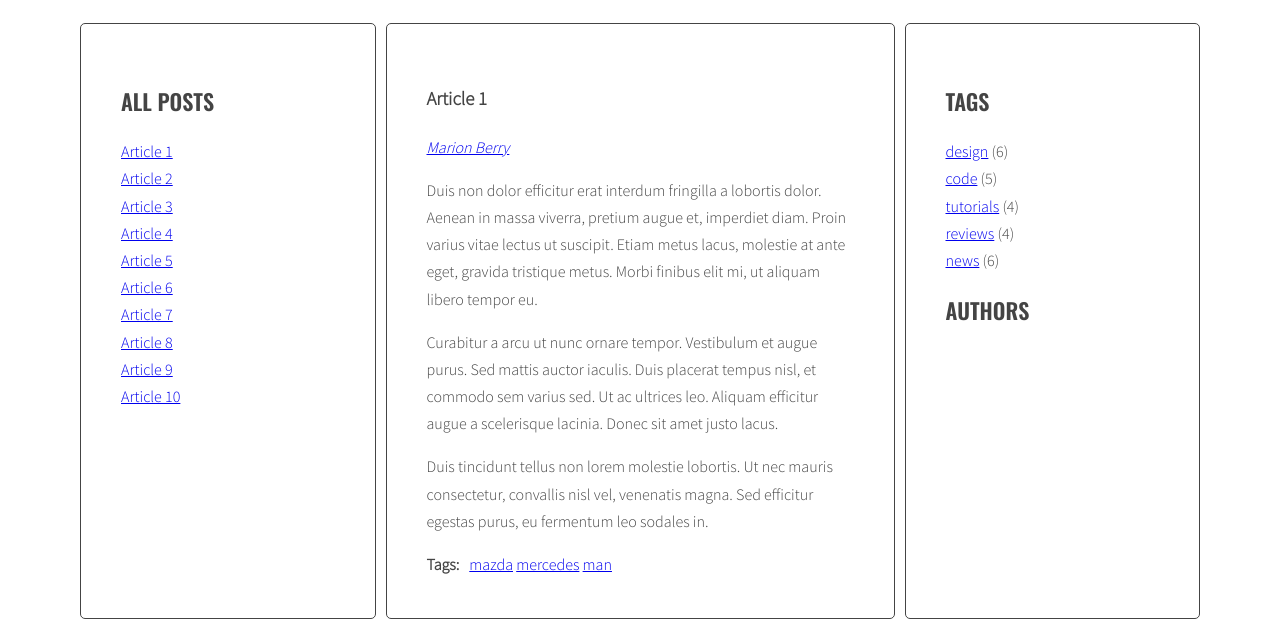
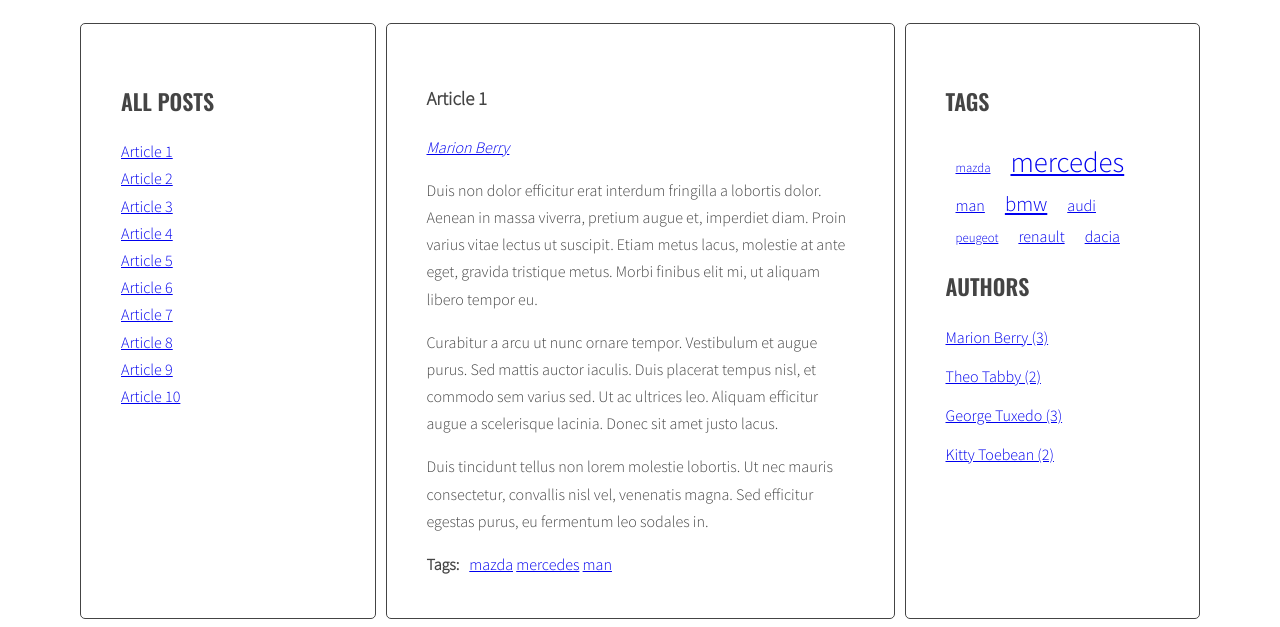
Before and after one commit to Patkuss/javascript-blog, a website: page index.html in a window 1280 px wide. Shown: the part 220-847 px from the top of the page. Drawn offline with nearby package versions, Linux system fonts and the light colour scheme.

Commit message:
Add 7.3 task

```diff
--- a/index.html
+++ b/index.html
@@ -160,11 +160,6 @@
             <aside class="sidebar">
               <h2 class="section-title">Tags</h2>
               <ul class="list tags">
-                <li><a href="#">design</a> <span>(6)</span></li>
-                <li><a href="#">code</a> <span>(5)</span></li>
-                <li><a href="#">tutorials</a> <span>(4)</span></li>
-                <li><a href="#">reviews</a> <span>(4)</span></li>
-                <li><a href="#">news</a> <span>(6)</span></li>
               </ul>
               <h2 class="section-title">Authors</h2>
               <ul class="list authors">
--- a/js/script.js
+++ b/js/script.js
@@ -1,325 +1,175 @@
 'use strict';
+
+const optArticleSelector = '.post',
+  optTitleSelector = '.post-title',
+  optTitleListSelector = '.titles',
+  optArticleTagsSelector = '.post-tags .list',
+  optArticleAuthorSelector = '.post-author',
+  optTagsListSelector = '.tags.list',
+  optCloudClassCount = '5',
+  optCloudClassPrefix = 'tag-size-',
+  optAuthorsListSelector = '.authors.list';
 
 
 const titleClickHandler = function(event){
   event.preventDefault();
   const clickedElement = this;
-
-
-  /* [DONE] remove class 'active' from all article links  */
-
   const activeLinks = document.querySelectorAll('.titles a.active');
-
-  for(let activeLink of activeLinks){
+  for(let activeLink of activeLinks) {
     activeLink.classList.remove('active');
   }
-
-  /* [DONE] add class 'active' to the clicked link */
-
   clickedElement.classList.add('active');
-
-  /* [DONE] remove class 'active' from all articles */
-
-  const activeArticles = document.querySelectorAll('.posts article.active');
-
-  for(let activeArticle of activeArticles){
+  const activeArticles = document.querySelectorAll('.posts article.post');
+  for(let activeArticle of activeArticles) {
     activeArticle.classList.remove('active');
   }
-
-  /* [DONE] get 'href' attribute from the clicked link */
-
   const articleSelector = clickedElement.getAttribute('href');
-
-  /* [DONE] find the correct article using the selector (value of 'href' attribute) */
-
   const targetArticle = document.querySelector(articleSelector);
-
-  /* [DONE] add class 'active' to the correct article */
-
   targetArticle.classList.add('active');
 }
 
-/* Taks 6.4 */
 
-const optArticleSelector = '.post',
-  optTitleSelector = '.post-title',
-  optTitleListSelector = '.titles',
-  optArticleTagsSelector = '.post-tags .list',
-  optArticleAuthorSelector = '.post-author';
-
-function generateTitleLinks(customSelector = ''){
-
-  /* [DONE] remove contents of titleList */
-
+function generateTitleLinks(customSelector = '') {
   const titleList = document.querySelector(optTitleListSelector);
-  titleList.innerHTML = '';
-
-  /* [DONE] for each article */
-
+  const articles = document.querySelectorAll(optArticleSelector + customSelector);
   let html = '';
-  const articles = document.querySelectorAll(optArticleSelector + customSelector);
   for(let article of articles) {
-
-    /* [DONE] get the article id */
-
     const articleId = article.getAttribute('id');
-
-    /* [DONE] find the title element and get the title */
-
     const articleTitle = article.querySelector(optTitleSelector).innerHTML;
-
-    /* [DONE] create HTML of the link */
-
     const linkHTML = '<li><a href="#' + articleId + '"><span>' + articleTitle + '</span></a></li>';
-
-    /* [DONE] insert link into titleList */
-
     html = html + linkHTML;
   }
   titleList.innerHTML = html;
+  const links = document.querySelectorAll('.titles a');
+  for(let link of links){
+    link.addEventListener('click', titleClickHandler);
+  }
 }
 
 generateTitleLinks();
 
-const links = document.querySelectorAll('.titles a');
-
-for(let link of links){
-  link.addEventListener('click', titleClickHandler);
+function calculateTagsParams(tags){
+    const params = {
+      max: 0,
+      min: 999999,
+    };
+    for(let tag in tags){
+    params.max = Math.max(tags[tag], params.max);
+    params.min = Math.min(tags[tag], params.min);
+  }
+  return params;
 }
 
-/* Task 7.2 */
+function calculateTagClass(count, params){
+  const normalizedCount = count - params.min;
+  const normalizedMax = params.max - params.min;
+  const percentage = normalizedCount / normalizedMax;
+  const classNumber = Math.floor( percentage * (optCloudClassCount - 1) + 1 );
+  return(optCloudClassPrefix + classNumber);
+}
 
 function generateTags(){
-  /* find all articles */
-
+  let allTags = {};
   const articles = document.querySelectorAll(optArticleSelector);
-
-  /* START LOOP: for every article: */
-
   for(let article of articles) {
-
-    /* find tags wrapper */
-
     const tagsList = article.querySelector(optArticleTagsSelector);
-
-    /* make html variable with empty string */
-
     let html = '';
-
-    /* get tags from data-tags attribute */
-
     const articleTags = article.getAttribute('data-tags');
-
-    /* split tags into array */
-
     const articleTagsArray = articleTags.split(' ');
-
-    /* START LOOP: for each tag */
-
     for(let tag of articleTagsArray) {
-
-      /* generate HTML of the link */
-
-      const linkTag = '<li><a href="#tag-' + tag + '">' + tag + '</a></li>';
-
-      /* add generated code to html variable */
-
-      html = html + linkTag + ' ';
-
-    /* END LOOP: for each tag */
+      const linkHTML = '<li><a href="#tag-' + tag + '">' + tag + '</a></li>';
+      html = html + linkHTML + ' ';
+      if(!allTags.hasOwnProperty(tag)) {
+          allTags[tag] = 1;
+      } else {
+          allTags[tag]++;
+      }
     }
-    /* insert HTML of all the links into the tags wrapper */
-
     tagsList.innerHTML = html;
-
-  /* END LOOP: for every article: */
   }
+  const tagList = document.querySelector(optTagsListSelector);
+  const tagsParams = calculateTagsParams(allTags);
+  let allTagsHTML = '';
+  for(let tag in allTags) {
+    allTagsHTML += '<li class=' + calculateTagClass(allTags[tag], tagsParams) + '><a href="#tag-' + tag + ' ">' + tag + '</a></li>';
+  }
+  tagList.innerHTML = allTagsHTML;
 }
 
 generateTags();
 
+
 function tagClickHandler(event){
-
-  /* prevent default action for this event */
-
   event.preventDefault();
-
-  /* make new constant named "clickedElement" and give it the value of "this" */
-
   const clickedElement = this;
-
-  /* make a new constant "href" and read the attribute "href" of the clicked element */
-
   const href = clickedElement.getAttribute('href');
-
-  /* make a new constant "tag" and extract tag from the "href" constant */
-
   const tag = href.replace('#tag-', '');
-
-  /* find all tag links with class active */
-
   const activeTagLinks = document.querySelectorAll('a.active[href^="#tag-"]');
-
-  /* START LOOP: for each active tag link */
-
   for(let activeTagLink of activeTagLinks) {
-
-    /* remove class active */
-
     activeTagLink.classList.remove('active');
-
-  /* END LOOP: for each active tag link */
   }
-  /* find all tag links with "href" attribute equal to the "href" constant */
-
   const sameActiveTagLinks = document.querySelectorAll('a[href="' + href + '"]');
-
-  /* START LOOP: for each found tag link */
-
   for(let sameActiveTagLink of sameActiveTagLinks) {
-
-    /* add class active */
-
     sameActiveTagLink.classList.add('active');
-
-  /* END LOOP: for each found tag link */
   }
-  /* execute function "generateTitleLinks" with article selector as argument */
-
   generateTitleLinks('[data-tags~="' + tag + '"]');
-
 }
 
 
 function addClickListenersToTags(){
-  /* find all links to tags */
-
   const links = document.querySelectorAll('.post-tags a');
-
-  /* START LOOP: for each link */
-
-  for(let link of links){
-
-    /* add tagClickHandler as event listener for that link */
-
+  for(let link of links) {
     link.addEventListener('click', tagClickHandler);
-
-  /* END LOOP: for each link */
   }
 }
 
 addClickListenersToTags();
 
 
-
-
-function generateAuthors() {
-  /* find all articles */
-
+function generateAuthors(){
+  let allAuthors = {};
   const articles = document.querySelectorAll(optArticleSelector);
-
-  /* START LOOP: for every article: */
-
-  for(let article of articles){
-
-    /* find authors wrapper */
-
-    const authorList = article.querySelector(optArticleAuthorSelector);
-
-    /* make html variable with empty string */
-
+  for(let article of articles) {
+    const authorsList = article.querySelector(optArticleAuthorSelector);
     let html = '';
-
-    /* get authors from data-author attribute */
-
     const articleAuthor = article.getAttribute('data-author');
-
-    /* generate HTML of the link */
-
-    const linkAuthor = '<a href="#' + articleAuthor +'"<span>' + articleAuthor + '</span></a>';
-
-    /* add generated code to html variable */
-
-    html = html + linkAuthor;
-
-    /* insert HTML of all the links into the author wrapper */
-
-    authorList.innerHTML = html;
-  /* END LOOP: for every article: */
+    const authorHTML = '<a href="#author-' + articleAuthor + '">' + articleAuthor + '</a>';
+    html = html + authorHTML;
+    if(!allAuthors.hasOwnProperty(articleAuthor)) {
+        allAuthors[articleAuthor] = 1;
+    } else {
+        allAuthors[articleAuthor]++;
+    }
+    authorsList.innerHTML = html;
   }
+  const authorList = document.querySelector(optAuthorsListSelector);
+  let allAuthorsHTML = '';
+  for(let author in allAuthors){
+    allAuthorsHTML += '<li><a href="#author-' + author + '">' + author + ' (' + allAuthors[author] + ')</a></li>';
+  }
+  authorList.innerHTML = allAuthorsHTML;
 }
 
 generateAuthors();
 
 
 function authorClickHandler(event){
-
-  /* prevent default action for this event */
-
-  event.preventDefault();
-
-  /* make new constant named "clickedElement" and give it the value of "this" */
-
-  const clickedElement = this;
-
-  /* make a new constant "href" and read the attribute "href" of the clicked element */
-
-  const href = clickedElement.getAttribute('href');
-
-  /* make a new constant "author" and extract author from the "href" constant */
-
-  const author = href.replace('#', '');
-
-  /* find all authors links with class active */
-
-  const activeAuthorLinks = document.querySelectorAll('a.active[href^="#"]');
-
-  /* START LOOP: for each active author link */
-
-  for(let activeAuthorLink of activeAuthorLinks){
-
-    /* remove class active */
-
-    activeAuthorLink.classList.remove('active');
-
-  /* END LOOP: for each active author link */
-  }
-  /* find all author links with "href" attribute equal to the "href" constant */
-
-  const sameActiveAuthorLinks = document.querySelectorAll('a[href="' + href + '"]');
-
-  /* START LOOP: for each found author link */
-
-  for(let sameActiveAuthorLink of sameActiveAuthorLinks) {
-
-    /* add class active */
-
-    sameActiveAuthorLink.classList.add('active');
-
-  /* END LOOP: for each found author link */
-  }
-  /* execute function "generateTitleLinks" with article selector as argument */
-
+    event.preventDefault();
+    const clickedElement = this;
+    const href = clickedElement.getAttribute('href');
+    const author = href.replace('#author-', '');
+    const activeAuthorLinks = document.querySelectorAll('a[href="' + href + '"]');
+    for(let activeAuthorLink of activeAuthorLinks){
+      activeAuthorLink.classList.add('active');
+    }
   generateTitleLinks('[data-author="' + author + '"]');
-
 }
 
 
 function addClickListenersToAuthors(){
-
-  /* find all links to authors */
-
-  const links = document.querySelectorAll('.post-author a');
-
-  /* START LOOP: for each link */
-
-  for(let link of links){
-
-    /* add tagClickHandler as event listener for that link */
-
-    link.addEventListener('click', authorClickHandler);
-
-  /* END LOOP: for each link */
+  const authorLinks = document.querySelectorAll('.post-author a');
+  for (let authorLink of authorLinks) {
+    authorLink.addEventListener('click', authorClickHandler);
   }
 }
 
--- a/sass/style.scss
+++ b/sass/style.scss
@@ -118,3 +118,37 @@ body {
     margin: 0 10px 0 0;
   }
 }
+
+/* Tags */
+
+.tag-size-1 {
+  font-size: 80%;
+  color: rgb(255, 139, 139);
+}
+
+.tag-size-2 {
+  font-size: 100%;
+  text-decoration: none;
+  color: rgb(255, 113, 113);
+}
+
+.tag-size-3 {
+  font-size: 130%;
+  color: rgb(250, 99, 99);
+}
+
+.tag-size-4 {
+  font-size: 160%;
+  color: rgb(255, 47, 47);
+}
+
+.tag-size-5 {
+  font-size: 180%;
+  color: rgb(255, 0, 0);
+}
+
+.tags li {
+  text-decoration: none;
+  display: inline-flex;
+  padding: 0 10px,
+}
```
Also changed, not shown: css/style.css, 1 other file.
